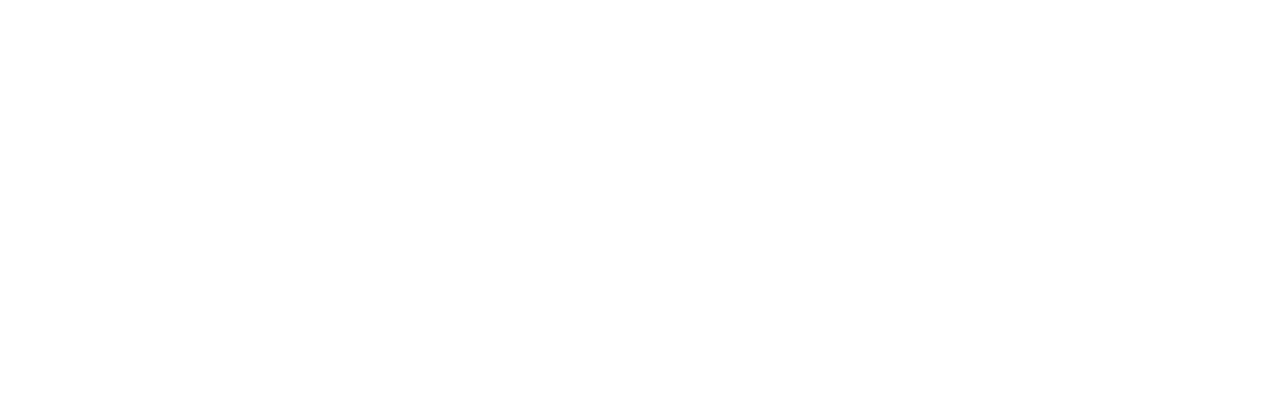
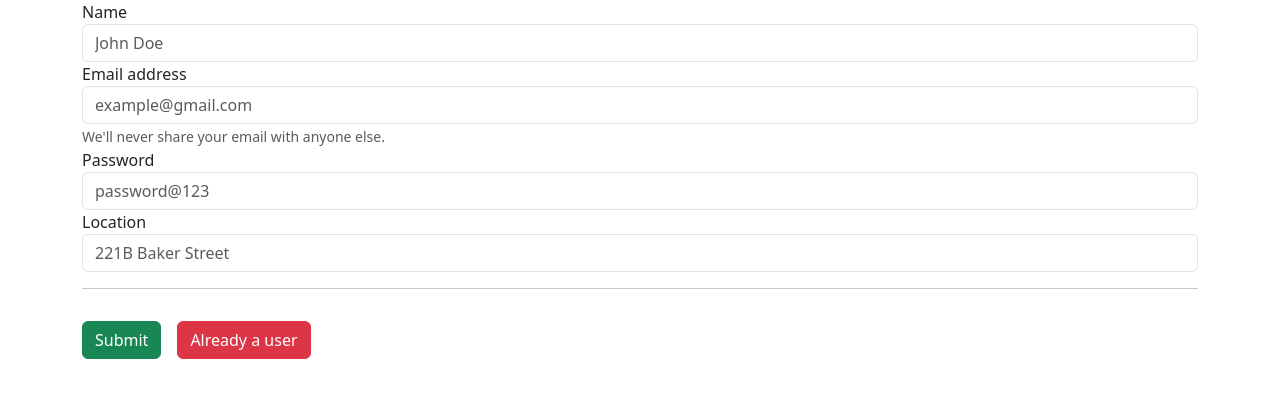
Before and after one commit to Abhinav-Chdhary/FoodDelivery-app, a React (Create React App) app in the folder friday/: page /signup in a window 1280 px wide. Before the commit this address had no page. Shown: the top 398 px of the page. Built offline with nearby package versions, Linux system fonts and the light colour scheme.

Commit message:
Sign up form and it's routing

```diff
--- a/friday/src/App.js
+++ b/friday/src/App.js
@@ -2,6 +2,7 @@
 import Home from "./screens/Home";
 import { BrowserRouter, Route, Routes } from "react-router-dom";
 import Login from "./screens/Login";
+import Signup from "./screens/Signup";
 
 function App() {
   return (
@@ -10,6 +11,7 @@
         <Routes>
           <Route exact path="/" element={<Home />} />
           <Route exact path="/login" element={<Login />} />
+          <Route exact path="/signup" element={<Signup />} />
         </Routes>
       </div>
     </BrowserRouter>
--- a/friday/src/Components/Navbar.js
+++ b/friday/src/Components/Navbar.js
@@ -1,5 +1,6 @@
 import React from "react";
 import { Link } from "react-router-dom";
+import Signup from "../screens/Signup";
 
 export default function Navbar() {
   return (
@@ -30,6 +31,11 @@
               Login
             </Link>
           </li>
+          <li className="nav-item">
+            <Link className="nav-link" to="/signup">
+              Signup
+            </Link>
+          </li>
         </ul>
       </div>
       <div className="container-fluid d-flex justify-content-end">
--- /dev/null
+++ b/friday/src/screens/Signup.js
@@ -0,0 +1,98 @@
+import { React, useState } from "react";
+import { Link } from "react-router-dom";
+
+export default function Signup() {
+  const [credentials, setcredentials] = useState({
+    name: "",
+    email: "",
+    password: "",
+    geolocation: "",
+  });
+
+  const handleSubmit = async (e) => {
+    e.preventDefault();
+    const response = fetch("http://localhost:5000/createuser", {
+      method: "POST",
+      header: {
+        "Content-Type": "application/json",
+      },
+      body: JSON.stringify({
+        name: credentials.name,
+        email: credentials.email,
+        password: credentials.password,
+        geolocation: credentials.geolocation,
+      }),
+    });
+  };
+  const onChangeHandler = (event) => {
+    setcredentials({ ...credentials, [event.target.name]: event.target.value });
+  };
+
+  return (
+    <div className="container">
+      <form>
+        <div className="form-group">
+          <label for="name">Name</label>
+          <input
+            type="text"
+            className="form-control"
+            name="name"
+            placeholder="John Doe"
+            value={credentials.name}
+            onChange={onChangeHandler}
+          />
+        </div>
+        <div className="form-group">
+          <label for="exampleInputEmail1">Email address</label>
+          <input
+            type="email"
+            className="form-control"
+            name="email"
+            id="exampleInputEmail1"
+            aria-describedby="emailHelp"
+            placeholder="example@gmail.com"
+            value={credentials.email}
+            onChange={onChangeHandler}
+          />
+          <small id="emailHelp" className="form-text text-muted">
+            We'll never share your email with anyone else.
+          </small>
+        </div>
+        <div className="form-group">
+          <label for="exampleInputPassword1">Password</label>
+          <input
+            type="password"
+            className="form-control"
+            name="password"
+            id="exampleInputPassword1"
+            placeholder="password@123"
+            value={credentials.password}
+            onChange={onChangeHandler}
+          />
+        </div>
+        <div className="form-group">
+          <label for="location">Location</label>
+          <input
+            type="text"
+            className="form-control"
+            name="geolocation"
+            placeholder="221B Baker Street"
+            value={credentials.geolocation}
+            onChange={onChangeHandler}
+          />
+        </div>
+        <hr />
+        <button
+          type="submit"
+          className="btn btn-success"
+          onSubmit={handleSubmit}
+        >
+          Submit
+        </button>
+        <Link to="/login" className="m-3 btn btn-danger">
+          Already a user
+        </Link>
+      </form>
+    </div>
+  );
+}
```
